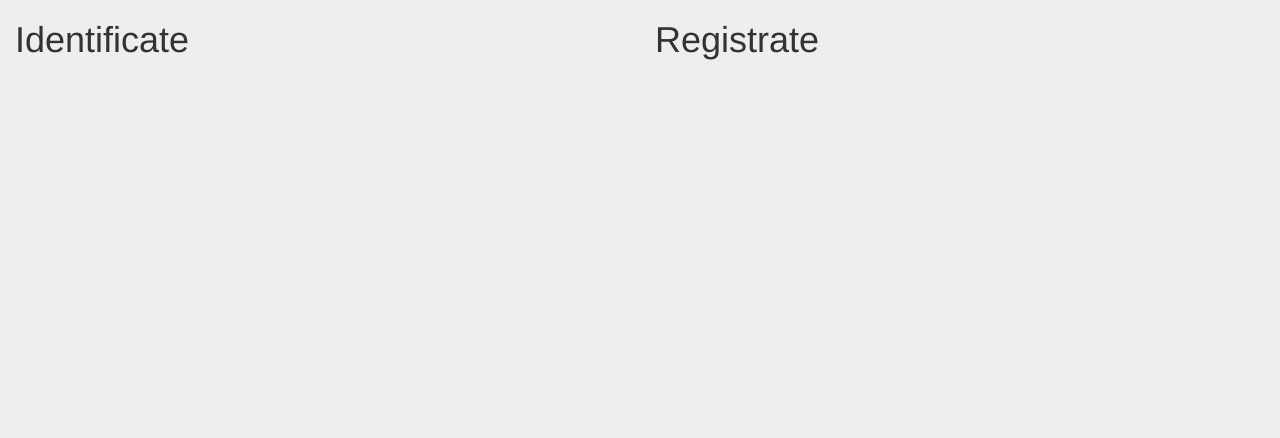
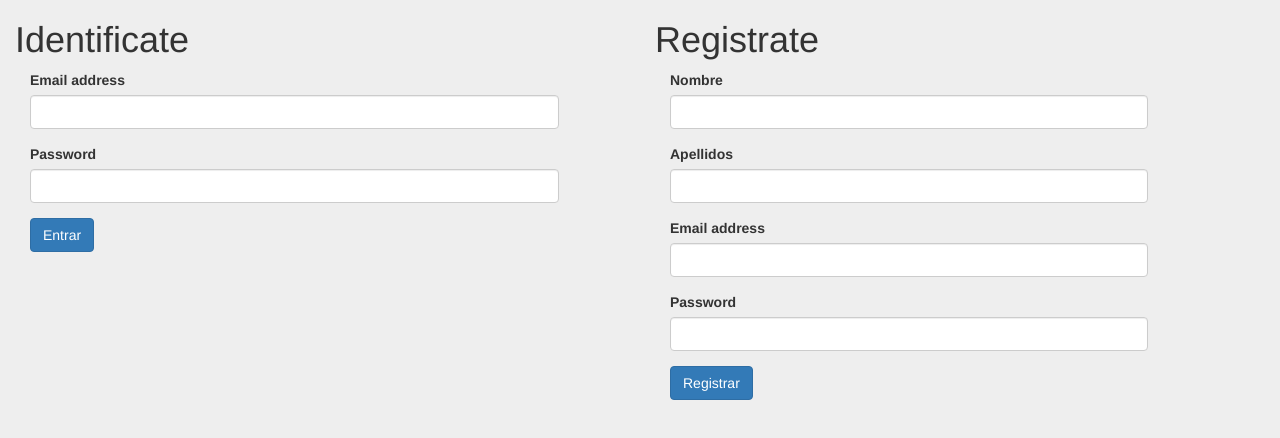
Before and after one commit to headcruser/HSMUSIC, an Angular app in the folder client/: page / in a window 1280 px wide. Shown: the top 438 px of the page. Built offline with nearby package versions, Linux system fonts and the light colour scheme.

Commit message:
Formulario Registro

```diff
--- a/client/src/app/app.component.html
+++ b/client/src/app/app.component.html
@@ -8,14 +8,49 @@
 <div *ngIf="identity" class="central col-lg-11">
   <p>Logeado en la aplicacion</p>
 </div>
-
 <div class="col-lg-12" *ngIf="!identity">
   <div class="row">
+    <!-- Formulario Login -->
     <div class="col-md-6">
       <h1>Identificate</h1>
+    <form class="col-md-11">
+      <div class="form-group">
+        <label for="email">Email address</label>
+        <input type="email" class="form-control" id="email"  required>
+      </div>
+      <div class="form-group">
+        <label for="password">Password</label>
+        <input type="password" class="form-control" id="password" required>
+      </div>
+      <button type="submit" class="btn btn-primary">Entrar</button>
+    </form>
     </div>
+
+    <!-- Formulario Registro -->
     <div class="col-md-6">
       <h1>Registrate</h1>
+      <form class="col-md-10">
+        <div class="form-group">
+          <label for="nombre">Nombre</label>
+          <input type="text" class="form-control" id="nombre" required>
+        </div>
+
+        <div class="form-group">
+          <label for="apellidos">Apellidos</label>
+          <input type="text" class="form-control" id="apellidos" required>
+        </div>
+
+        <div class="form-group">
+          <label for="emailRegister">Email address</label>
+          <input type="email" class="form-control" id="emailRegister" required>
+        </div>
+
+        <div class="form-group">
+          <label for="passwordRegister">Password</label>
+          <input type="password" class="form-control" id="passwordRegister" required>
+        </div>
+        <button type="submit" class="btn btn-primary">Registrar</button>
+      </form>
     </div>
   </div>
 </div>
```
